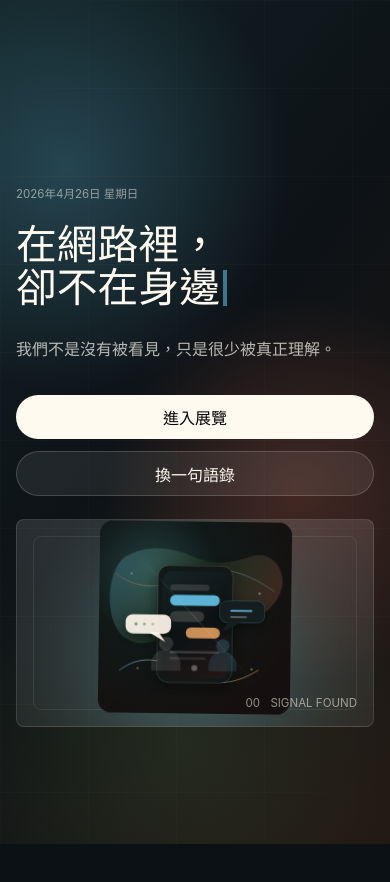
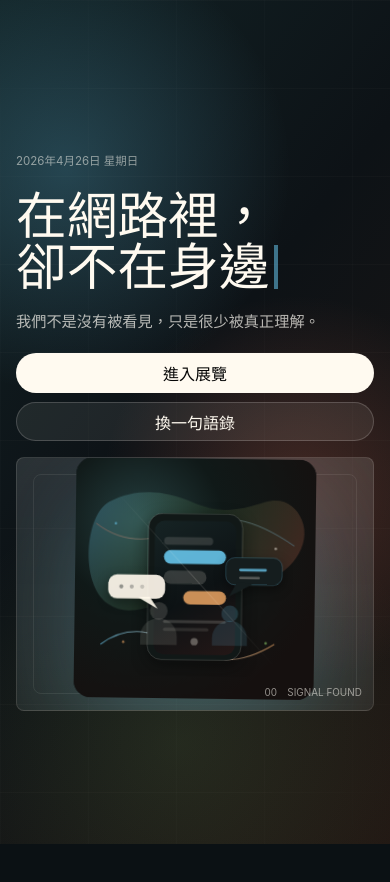
Before and after one commit to zxdbzsb/online-exhibition-s2, a React (Vite) app: page / in a window 390 px wide. Shown: the top 882 px of the page. Built offline with nearby package versions, Linux system fonts and the light colour scheme.

Commit message:
Make mobile layout fullscreen and adaptive

```diff
--- a/src/App.css
+++ b/src/App.css
@@ -20,7 +20,7 @@
 
 .loader span,
 .brand-button,
-.scene-kicker,
+.article-meta,
 .card-number,
 .message-topline,
 .opening-date,
@@ -42,6 +42,7 @@
   z-index: 9000;
   display: grid;
   align-items: center;
+  min-height: 100dvh;
   padding: 7rem 5rem 4rem;
   background:
     radial-gradient(circle at 17% 20%, rgba(112, 214, 255, 0.22), transparent 30%),
@@ -297,7 +298,7 @@ button {
 .story-stage {
   position: relative;
   width: 100%;
-  height: 100svh;
+  height: 100dvh;
   min-height: 620px;
   overflow: hidden;
   background: #050505;
@@ -360,6 +361,29 @@ button {
   width: min(100%, 46rem);
 }
 
+.scene-copy::before {
+  content: attr(data-scene-no);
+  position: absolute;
+  top: -6.5rem;
+  left: -0.45rem;
+  z-index: -1;
+  color: rgba(255, 250, 240, 0.055);
+  font-size: clamp(8rem, 14vw, 15rem);
+  font-weight: 850;
+  line-height: 1;
+}
+
+.scene-copy::after {
+  content: "";
+  position: absolute;
+  top: 0.2rem;
+  left: -1.15rem;
+  width: 1px;
+  height: min(100%, 23rem);
+  opacity: 0.55;
+  background: linear-gradient(180deg, #70d6ff, rgba(255, 250, 240, 0.1), transparent);
+}
+
 .wide-copy {
   grid-column: 1 / -1;
   width: min(100%, 70rem);
@@ -367,9 +391,23 @@ button {
   text-align: center;
 }
 
-.scene-kicker {
-  margin: 0 0 1.2rem;
+.wide-copy::after {
+  display: none;
+}
+
+.article-meta {
+  display: flex;
+  width: min(100%, 41rem);
+  justify-content: space-between;
+  gap: 1rem;
+  margin: 0 0 1.25rem;
+  border-bottom: 1px solid rgba(255, 250, 240, 0.1);
+  padding-bottom: 0.68rem;
   color: #70d6ff;
+}
+
+.article-meta span:last-child {
+  color: rgba(248, 245, 238, 0.46);
 }
 
 .scene h2 {
@@ -380,6 +418,7 @@ button {
   line-height: 1.03;
   font-weight: 760;
   letter-spacing: 0;
+  text-wrap: balance;
 }
 
 .scene-text {
@@ -388,11 +427,71 @@ button {
   color: rgba(248, 245, 238, 0.74);
   font-size: 1.15rem;
   line-height: 1.9;
+  text-wrap: pretty;
 }
 
 .wide-copy .scene-text {
   margin-right: auto;
   margin-left: auto;
+}
+
+.article-extras {
+  display: grid;
+  grid-template-columns: minmax(0, 1fr) auto;
+  gap: 1rem;
+  align-items: end;
+  width: min(100%, 44rem);
+  margin-top: 1.7rem;
+  border: 1px solid rgba(255, 250, 240, 0.1);
+  border-radius: 8px;
+  padding: 1rem;
+  background:
+    linear-gradient(135deg, rgba(112, 214, 255, 0.08), rgba(255, 122, 92, 0.04)),
+    rgba(255, 250, 240, 0.035);
+  backdrop-filter: blur(18px);
+}
+
+.wide-copy .article-extras {
+  width: min(100%, 58rem);
+  margin-right: auto;
+  margin-left: auto;
+}
+
+.article-note {
+  border-left: 2px solid rgba(112, 214, 255, 0.66);
+  padding-left: 1rem;
+  text-align: left;
+}
+
+.article-note span {
+  color: rgba(112, 214, 255, 0.82);
+  font-size: 0.72rem;
+  font-weight: 800;
+  line-height: 1;
+}
+
+.article-note p {
+  margin: 0.45rem 0 0;
+  color: rgba(248, 245, 238, 0.66);
+  font-size: 0.95rem;
+  line-height: 1.75;
+}
+
+.article-tags {
+  display: flex;
+  flex-wrap: wrap;
+  justify-content: flex-end;
+  gap: 0.45rem;
+}
+
+.article-tags span {
+  border: 1px solid rgba(255, 250, 240, 0.12);
+  border-radius: 999px;
+  padding: 0.48rem 0.68rem;
+  color: rgba(248, 245, 238, 0.64);
+  background: rgba(255, 250, 240, 0.045);
+  font-size: 0.82rem;
+  line-height: 1;
 }
 
 .micro-list {
@@ -669,7 +768,8 @@ button {
   .scene {
     align-content: start;
     gap: 1.2rem;
-    padding: 8.8rem 1rem 6.8rem;
+    min-height: 100dvh;
+    padding: calc(env(safe-area-inset-top) + 8.4rem) 1rem calc(env(safe-area-inset-bottom) + 6.8rem);
   }
 
   .scene h2 { font-size: 3.2rem; }
@@ -680,6 +780,34 @@ button {
   }
 
   .scene-visual { display: none; }
+
+  .scene-copy {
+    min-height: calc(100dvh - 15.2rem);
+    display: flex;
+    flex-direction: column;
+    justify-content: center;
+  }
+
+  .scene-copy::before {
+    top: -3.8rem;
+    left: -0.2rem;
+    font-size: 8.2rem;
+  }
+
+  .wide-copy {
+    min-height: auto;
+    justify-content: flex-start;
+  }
+
+  .article-extras {
+    grid-template-columns: 1fr;
+    gap: 0.9rem;
+    margin-top: 1.1rem;
+  }
+
+  .article-tags {
+    justify-content: flex-start;
+  }
 
   .message-panel,
   .podcast-panel {
@@ -701,26 +829,79 @@ button {
 }
 
 @media (max-width: 520px) {
+  .progress-track {
+    height: 2px;
+  }
+
+  .opening-screen {
+    align-items: stretch;
+    overflow: hidden;
+    padding: calc(env(safe-area-inset-top) + 2.4rem) 1rem calc(env(safe-area-inset-bottom) + 1rem);
+  }
+
+  .opening-grid {
+    align-content: center;
+    min-height: calc(100dvh - env(safe-area-inset-top) - env(safe-area-inset-bottom) - 3.4rem);
+    gap: 1rem;
+  }
+
+  .top-nav {
+    inset: 0;
+    display: block;
+    padding: 0;
+    background: none;
+    backdrop-filter: none;
+  }
+
   .brand-button,
   .sound-toggle {
+    position: fixed;
+    top: calc(env(safe-area-inset-top) + 0.65rem);
     min-height: 1.9rem;
     padding: 0 0.65rem;
     font-size: 0.72rem;
   }
 
+  .brand-button {
+    left: 0.75rem;
+    max-width: calc(100vw - 8.1rem);
+  }
+
+  .sound-toggle {
+    right: 0.75rem;
+  }
+
+  .section-nav {
+    position: fixed;
+    top: 50%;
+    right: 0.55rem;
+    grid-column: auto;
+    grid-row: auto;
+    flex-direction: column;
+    width: 2rem;
+    overflow: visible;
+    transform: translateY(-50%);
+  }
+
   .section-nav button {
-    flex-basis: calc((100vw - 3.25rem) / 8);
-    width: calc((100vw - 3.25rem) / 8);
-    min-height: 2rem;
-    font-size: 0.82rem;
+    flex: 0 0 1.82rem;
+    width: 1.82rem;
+    min-height: 1.82rem;
+    font-size: 0.68rem;
   }
 
   .opening-grid h1 {
-    min-height: 4.1rem;
-    font-size: 2.55rem;
+    min-height: 0;
+    font-size: clamp(2.45rem, 13vw, 3.35rem);
+    line-height: 1.02;
   }
 
-  .opening-quote,
+  .opening-quote {
+    margin-top: 1rem;
+    font-size: 0.95rem;
+    line-height: 1.65;
+  }
+
   .scene-text {
     font-size: 1rem;
     line-height: 1.75;
@@ -728,18 +909,82 @@ button {
 
   .opening-actions {
     display: grid;
+    gap: 0.6rem;
+    margin-top: 1.2rem;
   }
 
   .opening-actions button {
     width: 100%;
+    min-height: 2.45rem;
+  }
+
+  .opening-art {
+    min-height: clamp(12rem, 30dvh, 16rem);
+  }
+
+  .opening-art img {
+    width: min(76%, 15rem);
+  }
+
+  .opening-readout {
+    right: 0.7rem;
+    bottom: 0.7rem;
+    font-size: 0.62rem;
   }
 
   .scene {
-    padding-top: 8.25rem;
-    padding-bottom: 7.2rem;
+    min-height: 100dvh;
+    padding: calc(env(safe-area-inset-top) + 4.35rem) 3.05rem calc(env(safe-area-inset-bottom) + 4.55rem) 1rem;
   }
 
-  .scene h2 { font-size: 2.2rem; }
+  .scene-copy {
+    min-height: calc(100dvh - 8.9rem);
+  }
+
+  .scene-copy::before {
+    top: -2.8rem;
+    font-size: 6.6rem;
+  }
+
+  .article-meta {
+    margin-bottom: 0.85rem;
+  }
+
+  .article-meta span:last-child {
+    display: none;
+  }
+
+  .scene h2 {
+    font-size: clamp(2rem, 10vw, 3rem);
+  }
+
+  .scene-text {
+    margin-top: 1rem;
+  }
+
+  .article-extras {
+    margin-top: 1rem;
+    padding: 0.8rem;
+  }
+
+  .article-note {
+    padding-left: 0.75rem;
+  }
+
+  .article-note p {
+    display: -webkit-box;
+    overflow: hidden;
+    font-size: 0.84rem;
+    line-height: 1.65;
+    -webkit-box-orient: vertical;
+    -webkit-line-clamp: 2;
+  }
+
+  .article-tags span {
+    padding: 0.4rem 0.55rem;
+    font-size: 0.72rem;
+  }
+
   .micro-list { gap: 0.45rem; }
 
   .micro-list span,
@@ -759,6 +1004,24 @@ button {
   .cards-grid.resources {
     grid-template-columns: repeat(2, minmax(0, 1fr));
     gap: 0.55rem;
+  }
+
+  .scene-7 {
+    padding-top: calc(env(safe-area-inset-top) + 4rem);
+  }
+
+  .scene-7 .scene-copy {
+    min-height: auto;
+    justify-content: flex-start;
+  }
+
+  .scene-7 .article-extras {
+    display: none;
+  }
+
+  .scene-7 .scene-text {
+    margin-top: 0.75rem;
+    font-size: 0.9rem;
   }
 
   .resource-card {
@@ -791,6 +1054,98 @@ button {
   }
 }
 
+@media (max-width: 520px) and (max-height: 760px) {
+  .opening-screen {
+    padding-top: calc(env(safe-area-inset-top) + 1.65rem);
+  }
+
+  .opening-grid {
+    gap: 0.7rem;
+  }
+
+  .opening-date {
+    margin-bottom: 0.75rem;
+  }
+
+  .opening-grid h1 {
+    font-size: clamp(2.15rem, 11.4vw, 2.85rem);
+  }
+
+  .opening-quote {
+    margin-top: 0.8rem;
+    font-size: 0.88rem;
+  }
+
+  .opening-actions {
+    margin-top: 0.9rem;
+  }
+
+  .opening-actions button {
+    min-height: 2.18rem;
+  }
+
+  .opening-art {
+    min-height: clamp(9rem, 24dvh, 12rem);
+  }
+
+  .opening-art img {
+    width: min(66%, 11rem);
+  }
+
+  .scene {
+    padding-top: calc(env(safe-area-inset-top) + 3.65rem);
+    padding-bottom: calc(env(safe-area-inset-bottom) + 3.85rem);
+  }
+
+  .scene-copy {
+    min-height: calc(100dvh - 7.5rem);
+  }
+
+  .scene h2 {
+    font-size: clamp(1.85rem, 9vw, 2.55rem);
+  }
+
+  .scene-text {
+    margin-top: 0.7rem;
+    font-size: 0.9rem;
+    line-height: 1.6;
+  }
+
+  .article-meta {
+    margin-bottom: 0.65rem;
+    padding-bottom: 0.5rem;
+  }
+
+  .article-extras {
+    gap: 0.55rem;
+    margin-top: 0.75rem;
+  }
+
+  .article-note p {
+    -webkit-line-clamp: 1;
+  }
+
+  .micro-list {
+    gap: 0.35rem;
+    margin-top: 0.8rem;
+  }
+
+  .micro-list span {
+    padding: 0.42rem 0.62rem;
+    font-size: 0.78rem;
+  }
+
+  .resource-card {
+    min-height: 7.4rem;
+    padding: 0.75rem;
+  }
+
+  .resource-card p {
+    margin: 0.55rem 0;
+    -webkit-line-clamp: 3;
+  }
+}
+
 @media (prefers-reduced-motion: reduce) {
   *,
   *::before,
```
